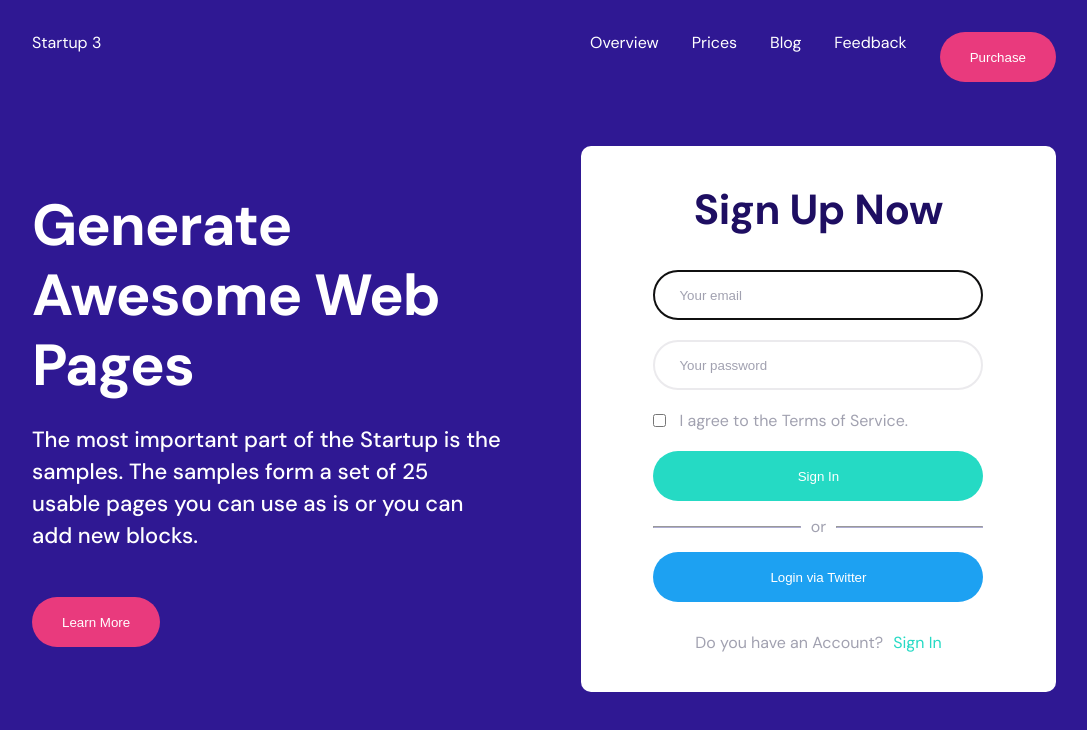
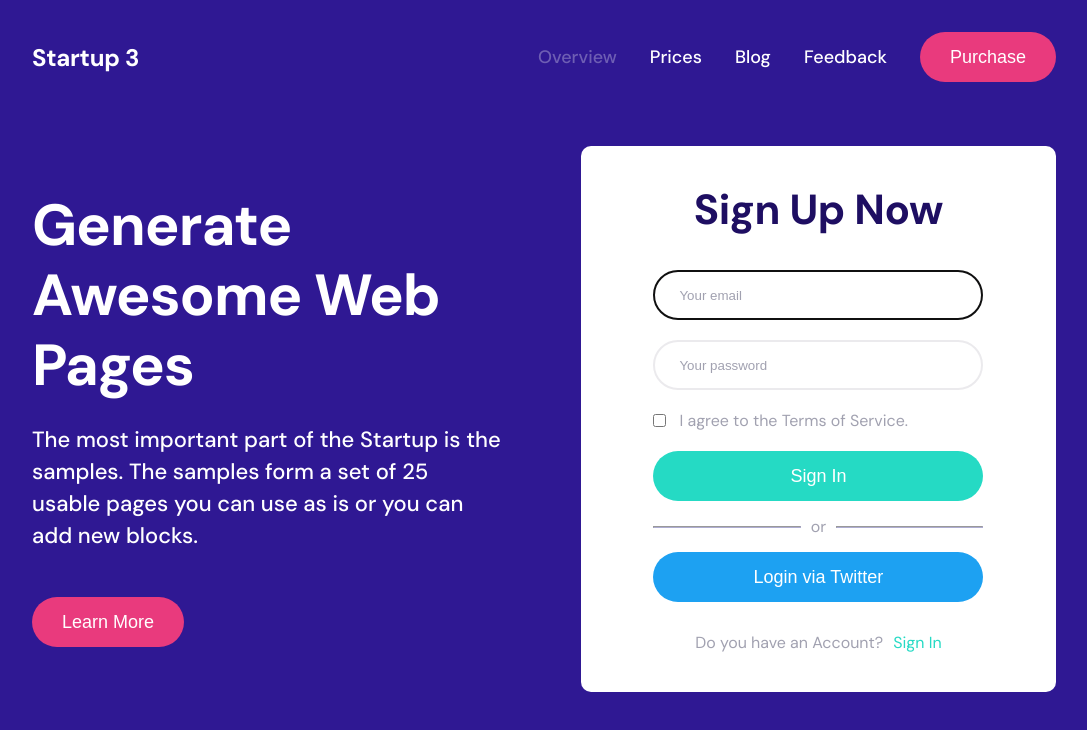
Before and after one commit to SebastianJedrak/landing-page-lex, a React (Vite) app: page / in a window 1280 px wide. Shown: the top 730 px of the page, without its empty margins (96-1183 px from the left). Built offline with nearby package versions, Linux system fonts and the light colour scheme.

Commit message:
style: refactor of Navbar

```diff
--- a/src/components/UI/Button.tsx
+++ b/src/components/UI/Button.tsx
@@ -14,7 +14,7 @@ const Button: React.FC<ButtonProps> = ({
   fullWidth = false,
 }) => {
   return (
-    <button className={`button-ui ${variant} ${fullWidth && "full-width"}`} type={type}>
+    <button className={`button-ui button-middle ${variant} ${fullWidth && "full-width"}`} type={type}>
       {label}
     </button>
   );
--- a/src/components/UI/NavItem.scss
+++ b/src/components/UI/NavItem.scss
@@ -1 +1,9 @@
 @use "../../variables.scss" as *;
+
+.nav-item-ui {
+  cursor: pointer;
+
+  &.active {
+    opacity: 0.3;
+  }
+}
--- a/src/components/UI/NavItem.tsx
+++ b/src/components/UI/NavItem.tsx
@@ -2,11 +2,16 @@ import "./NavItem.scss";
 
 interface NavItemProps {
   label: string;
+  active?: boolean;
 }
 
-const NavItem: React.FC<NavItemProps> = ({ label }) => {
-  // For real navigation there should be Link component
-  return <li>{label}</li>;
+const NavItem: React.FC<NavItemProps> = ({ label, active = false }) => {
+  // For real navigation there should be a Link component
+  return (
+    <li className={`nav-item-ui button-middle ${active && "active"}`}>
+      {label}
+    </li>
+  );
 };
 
 export default NavItem;
--- a/src/components/UI/Navbar.scss
+++ b/src/components/UI/Navbar.scss
@@ -4,10 +4,19 @@
   width: 100%;
   display: flex;
   justify-content: space-between;
+  align-items: center;
   margin-bottom: 5vw;
+
+  .company-name {
+    font-size: 24px;
+    font-weight: 700;
+    line-height: 31px;
+    letter-spacing: -0.29px;
+  }
 
   ul {
     display: flex;
+    align-items: center;
     gap: 33px;
   }
 }
--- a/src/components/UI/Navbar.tsx
+++ b/src/components/UI/Navbar.tsx
@@ -5,9 +5,9 @@ import NavItem from "./NavItem";
 const Navbar: React.FC = () => {
   return (
     <nav className="navbar-ui">
-      <span>Startup 3</span>
+      <span className="company-name">Startup 3</span>
       <ul>
-        <NavItem label="Overview" />
+        <NavItem label="Overview" active/>
         <NavItem label="Prices" />
         <NavItem label="Blog" />
         <NavItem label="Feedback" />
```
